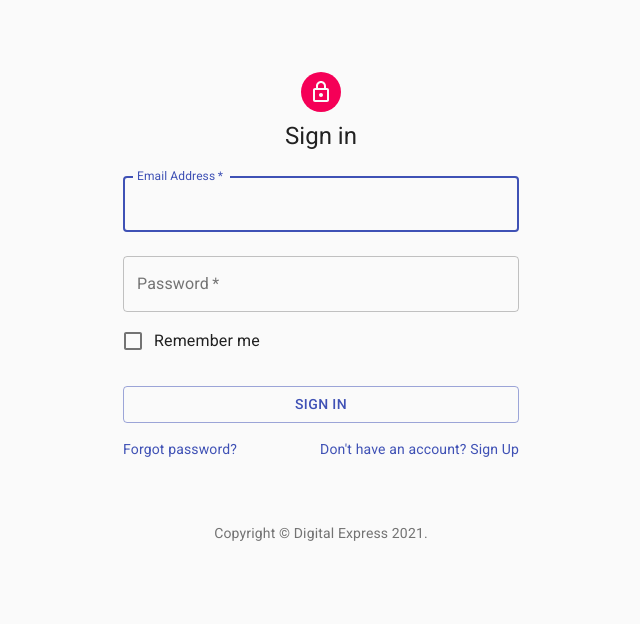
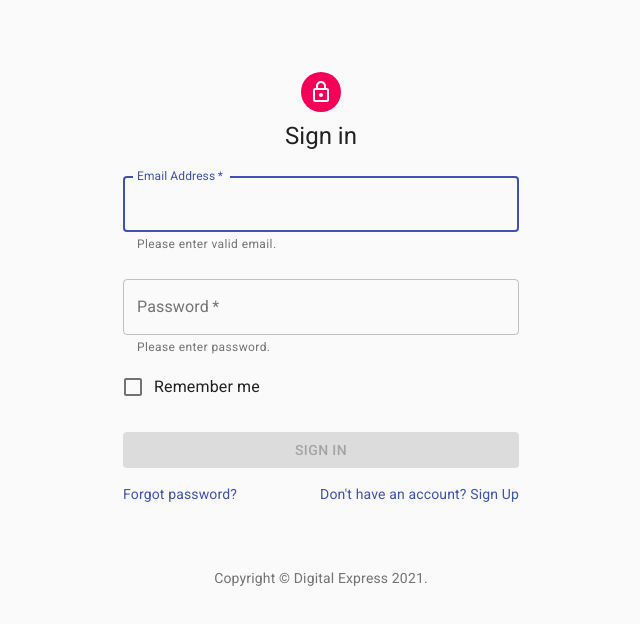
Before and after one commit to devinbits/books-digital-console, a React (Create React App) app: page /#/auth in a window 1280 px wide. Shown: the top 624 px of the page, without its empty margins (319-959 px from the left). Built offline with nearby package versions, Linux system fonts and the light colour scheme.

Commit message:
login and logout functionalities

```diff
--- a/package.json
+++ b/package.json
@@ -6,6 +6,7 @@
   "dependencies": {
     "@material-ui/core": "^4.11.4",
     "@material-ui/icons": "^4.11.2",
+    "@material-ui/lab": "^4.0.0-alpha.58",
     "@reduxjs/toolkit": "^1.6.0",
     "@testing-library/jest-dom": "^5.14.1",
     "@testing-library/react": "^11.2.7",
--- a/src/components/common/Header.jsx
+++ b/src/components/common/Header.jsx
@@ -12,7 +12,11 @@ import AccountCircleIcon from '@material-ui/icons/AccountCircle';
 import NotificationsIcon from '@material-ui/icons/Notifications';
 import LogoutIcon from '@material-ui/icons/ExitToApp';
 
+import { logout } from 'redux/reducers/authSlice';
+import { useDispatch } from 'react-redux';
+
 const Header = () => {
+  const dispatch = useDispatch();
   return (
     <AppBar position="static">
       <Toolbar>
@@ -20,8 +24,10 @@ const Header = () => {
           <Grid>
             <Typography>Title</Typography>
           </Grid>
-          <Grid item sm />  {/* This will take all empty space like flex:1 */}
-          <Grid>    {/* This will take width of child */}
+          <Grid item sm /> {/* This will take all empty space like flex:1 */}
+          <Grid>
+            {' '}
+            {/* This will take width of child */}
             <IconButton>
               <Badge badgeContent={4} color="secondary">
                 <AccountCircleIcon />
@@ -32,7 +38,7 @@ const Header = () => {
                 <NotificationsIcon />
               </Badge>
             </IconButton>
-            <IconButton>
+            <IconButton onClick={() => dispatch(logout())}>
               <LogoutIcon />
             </IconButton>
           </Grid>
--- /dev/null
+++ b/src/components/widgets/Button.jsx
@@ -0,0 +1,16 @@
+import React from 'react';
+import { Button as MtButton, CircularProgress } from '@material-ui/core';
+
+const Button = ({ text, loading, ...rest }) => {
+  return (
+    <MtButton fullWidth variant="contained" color="primary" {...rest}>
+      {loading ? (
+        <CircularProgress size={24} variant="indeterminate" color="inherit" />
+      ) : (
+        text
+      )}
+    </MtButton>
+  );
+};
+
+export default Button;
--- a/src/components/Auth.jsx
+++ b/src/pages/Auth.jsx
@@ -1,19 +1,28 @@
 import React from 'react';
-import Avatar from '@material-ui/core/Avatar';
-import Button from '@material-ui/core/Button';
-import CssBaseline from '@material-ui/core/CssBaseline';
-import TextField from '@material-ui/core/TextField';
-import FormControlLabel from '@material-ui/core/FormControlLabel';
-import Checkbox from '@material-ui/core/Checkbox';
-import Link from '@material-ui/core/Link';
-import Grid from '@material-ui/core/Grid';
-import Box from '@material-ui/core/Box';
+import Button from 'components/widgets/Button';
+import {
+  TextField,
+  FormControlLabel,
+  Checkbox,
+  Link,
+  Grid,
+  Box,
+  Typography,
+  Container,
+  CssBaseline,
+  Avatar,
+  Snackbar,
+} from '@material-ui/core';
+import { Alert } from '@material-ui/lab';
 import LockOutlinedIcon from '@material-ui/icons/LockOutlined';
-import Typography from '@material-ui/core/Typography';
+
 import { makeStyles } from '@material-ui/core/styles';
-import Container from '@material-ui/core/Container';
 import { login } from 'api/auth';
+import { logout } from 'redux/reducers/authSlice';
 import { useDispatch } from 'react-redux';
+import { validateEmail } from 'utils/utils';
+import { useSelector } from 'react-redux';
+import { useHistory } from 'react-router-dom';
 
 function Copyright() {
   return (
@@ -53,10 +62,26 @@ const useStyles = makeStyles((theme) => ({
 export default function Login() {
   const classes = useStyles();
   const dispatch = useDispatch();
+  const history = useHistory();
+  const { status, token, isLoading, message, error } = useSelector(
+    (state) => state.authReducer
+  );
+
+  const [isSubmitted, setIsSubmitted] = React.useState(false);
   const [FormData, setFormData] = React.useState({
     email: '',
     password: '',
   });
+
+  React.useEffect(() => {
+    if (status && token) history.replace('/home');
+  }, [history, status, token]);
+
+  React.useEffect(() => {
+    if (isSubmitted && !isLoading)
+      setTimeout(() => setIsSubmitted(false), 3000);
+  }, [isSubmitted, isLoading]);
+
   return (
     <Container component="main" maxWidth="xs">
       <CssBaseline />
@@ -67,9 +92,13 @@ export default function Login() {
         <Typography component="h1" variant="h5">
           Sign in
         </Typography>
-        <form className={classes.form} noValidate>
+        <form className={classes.form}>
           <TextField
             value={FormData.email}
+            error={
+              FormData.email?.length !== 0 && !validateEmail(FormData.email)
+            }
+            helperText="Please enter valid email."
             onChange={(e) =>
               setFormData((data) => ({ ...data, email: e.target.value }))
             }
@@ -79,12 +108,15 @@ export default function Login() {
             fullWidth
             id="email"
             label="Email Address"
-            name="email"
-            autoComplete="email"
+            // autoComplete="email"
             autoFocus
           />
           <TextField
             value={FormData.password}
+            error={
+              FormData.password?.length !== 0 && FormData.password.length < 6
+            }
+            helperText="Please enter password."
             onChange={(e) =>
               setFormData((data) => ({ ...data, password: e.target.value }))
             }
@@ -95,23 +127,23 @@ export default function Login() {
             label="Password"
             type="password"
             id="password"
-            autoComplete="current-password"
           />
           <FormControlLabel
             control={<Checkbox value="remember" color="primary" />}
             label="Remember me"
           />
           <Button
-            fullWidth
-            variant="outlined"
-            color="primary"
+            text="Sign In"
+            loading={isLoading}
             className={classes.submit}
+            disabled={
+              !validateEmail(FormData.email) || FormData.password.length < 6
+            }
             onClick={() => {
               dispatch(login(FormData.email, FormData.password));
+              setIsSubmitted(true);
             }}
-          >
-            Sign In
-          </Button>
+          />
           <Grid container>
             <Grid item xs>
               <Link href="#" variant="body2">
@@ -129,6 +161,12 @@ export default function Login() {
       <Box mt={8}>
         <Copyright />
       </Box>
+      <Snackbar
+        open={isSubmitted && message && !isLoading}
+        onClose={() => dispatch(logout())}
+      >
+        <Alert severity={error ? 'error' : 'success'}>{message}</Alert>
+      </Snackbar>
     </Container>
   );
 }
--- a/src/redux/reducers/authSlice.js
+++ b/src/redux/reducers/authSlice.js
@@ -1,11 +1,12 @@
 import { createSlice } from '@reduxjs/toolkit';
 
 export const initialState = {
-  laoding: false,
+  isLoading: false,
   status: false,
   userId: 0,
   token: undefined,
   error: undefined,
+  message: undefined,
 };
 
 export const authSlice = createSlice({
@@ -13,17 +14,19 @@ export const authSlice = createSlice({
   initialState,
   reducers: {
     loginRequest(state) {
-      state.laoding = true;
+      state.isLoading = true;
     },
     loginResponse(state, { payload }) {
-      state.laoding = false;
+      state.isLoading = false;
       state.status = payload.success || false;
       state.token = payload.token;
       state.userId = payload.id;
-      state.error = payload.error;
+      state.error = payload.error || true;
+      state.message = payload.message;
     },
     logout(state) {
-      state = initialState;
+      state.status = false;
+      state.token = undefined;
     },
   },
 });
--- a/src/route/index.js
+++ b/src/route/index.js
@@ -1,6 +1,6 @@
 import { HashRouter, Route, Switch, Redirect } from 'react-router-dom';
 
-import Auth from 'components/Auth';
+import Auth from 'pages/Auth';
 import Home from 'pages/HomePage';
 import ProtectedRoute from './protectedRoute';
 
--- /dev/null
+++ b/src/utils/utils.js
@@ -0,0 +1,5 @@
+export function validateEmail(email) {
+  const re =
+    /^(([^<>()[\]\\.,;:\s@"]+(\.[^<>()[\]\\.,;:\s@"]+)*)|(".+"))@((\[[0-9]{1,3}\.[0-9]{1,3}\.[0-9]{1,3}\.[0-9]{1,3}\])|(([a-zA-Z\-0-9]+\.)+[a-zA-Z]{2,}))$/;
+  return re.test(String(email).toLowerCase());
+}
```
Also changed, not shown: 1 other file (tests, documents, lock files or other folders).
